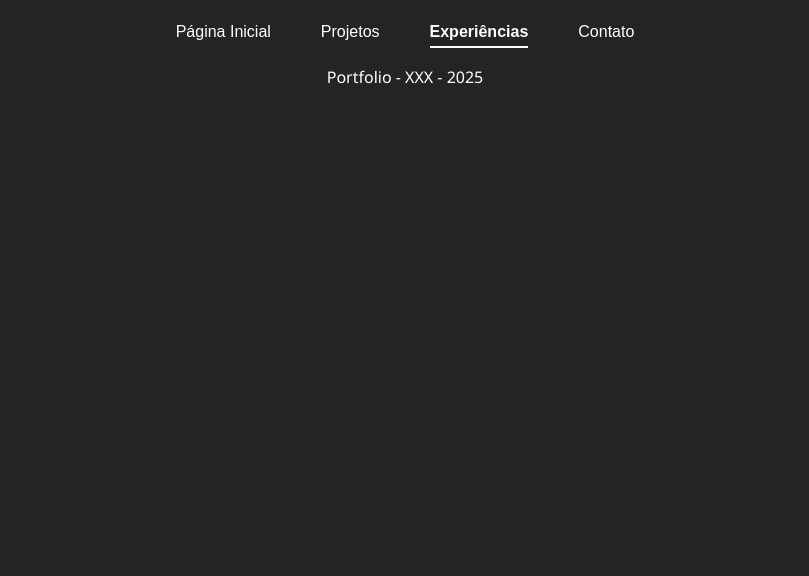
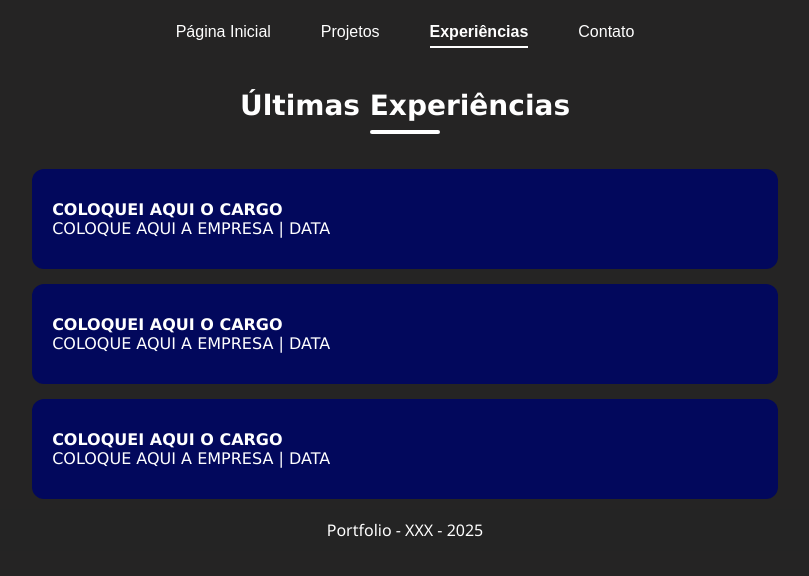
Before and after one commit to OlavoVales/Portfolio-Projeto-1-Lab-Desenvolvimento-de-Software, an Angular app: page / in a window 1280 px wide. Both pictures are taken after a click on the button "Experiências". Shown: the top 576 px of the page, without its empty margins (235-1044 px from the left). Built offline with nearby package versions, Linux system fonts and the light colour scheme.

Commit message:
Començando a estrutura da página de experiências

```diff
--- a/src/app/components/experiencias/experiencias.css
+++ b/src/app/components/experiencias/experiencias.css
@@ -0,0 +1,89 @@
+/*Seção das Experiência*/
+.experiencias {
+    width: 100%;
+    padding: 10px 0;
+    display: flex;
+    flex-direction: column;
+    align-items: center;
+}
+
+.experiencias h2 {
+    font-size: 28px;
+    font-family: Verdana, Geneva, Tahoma, sans-serif;
+    font-weight: bold;
+    color: white;
+    margin-bottom: 20px;
+    position: relative;
+}
+
+.experiencias summary p {
+    display: flex;
+    flex-direction: column;
+}
+
+.experiencias summary p strong {
+    display: block;
+}
+
+.experiencias h2::after {
+    content: "";
+    display: block;
+    width: 70px;
+    height: 4px;
+    background: white;
+    margin: 8px auto 0;
+    border-radius: 2px;
+}
+
+/* Cards de experiência */
+.experiencias details {
+    border-radius: 12px;
+    width: 100%;
+    max-width: 59%;
+    margin-top: 15px;
+    overflow: hidden;
+    transition: transform 0.2s ease, box-shadow 0.3s ease;
+}
+
+.experiencias details:hover {
+    transform: translateY(-3px);
+    box-shadow: 0 8px 20px rgba(0,0,0,0.12);
+}
+
+/* Cabeçalho */
+.experiencias summary {
+    cursor: pointer;
+    padding: 15px 20px;
+    display: flex;
+    justify-content: space-between;
+    align-items: center;
+    background: #02085c;
+    color: white;
+    font-size: 16px;
+    transition: background 0.3s ease;
+}
+
+.experiencias summary p, strong, p, article {
+    background: transparent;
+    font-family: Verdana, Geneva, Tahoma, sans-serif;
+}
+
+.experiencias details[open] summary {
+    background: #1b01b3;
+}
+
+/* Texto interno */
+.experiencias article {
+    padding: 20px;
+    font-size: 14px;
+    line-height: 1.6;
+    color: #ffffff;
+    background-color: #2e2e2e;
+    animation: fadeIn 0.3s ease-in-out;
+}
+
+/* Animação de abertura */
+@keyframes fadeIn {
+    from { opacity: 0; transform: translateY(-5px); }
+    to { opacity: 1; transform: translateY(0); }
+}
--- a/src/app/components/experiencias/experiencias.html
+++ b/src/app/components/experiencias/experiencias.html
@@ -16,4 +16,20 @@
   </button>
 </nav>
 
+<!--Seção das Experiências-->
+<div class="experiencias">
+  <h2>Últimas Experiências</h2>
+  @for(item of arrayExperiencias(); track item;){
+    <details>
+      <summary>
+        <p>
+          <strong>{{ item.summary.strong}}</strong>
+          {{ item.summary.p }}
+        </p>
+      </summary>
+      <article [innerHTML]="item.text"></article>
+    </details>
+  }
+</div>
+
 <app-footer></app-footer>
--- a/src/app/components/experiencias/experiencias.ts
+++ b/src/app/components/experiencias/experiencias.ts
@@ -1,13 +1,55 @@
-import { Component } from '@angular/core';
+import { Component, signal, AfterViewInit } from '@angular/core';
 import { RouterModule } from '@angular/router';
 import { Footer } from '../footer/footer';
+import { IExperiencias } from '../interface/IExperiencias.interface';
 
 @Component({
-  selector: 'app-experiencias',
+  selector: 'app-pagina-inicial',
   imports: [RouterModule, Footer],
   templateUrl: './experiencias.html',
   styleUrl: './experiencias.css'
 })
-export class Experiencias {
+export class Experiencias implements AfterViewInit {
 
+  public arrayExperiencias = signal<IExperiencias[]>([
+    {
+      summary: {
+        strong: 'COLOQUEI AQUI O CARGO',
+        p: 'COLOQUE AQUI A EMPRESA | DATA',
+      },
+      text: "COLOQUE AQUI UMA BREVE DESCRIÇÃO DA SUA EXPERIÊNCIA",
+    },
+    {
+      summary: {
+        strong: 'COLOQUEI AQUI O CARGO',
+        p: 'COLOQUE AQUI A EMPRESA | DATA',
+      },
+      text: "COLOQUE AQUI UMA BREVE DESCRIÇÃO DA SUA EXPERIÊNCIA",
+    },
+    {
+      summary: {
+        strong: 'COLOQUEI AQUI O CARGO',
+        p: 'COLOQUE AQUI A EMPRESA | DATA',
+      },
+      text: "COLOQUE AQUI UMA BREVE DESCRIÇÃO DA SUA EXPERIÊNCIA",
+    }
+  ]);
+
+  constructor() {}
+
+  ngAfterViewInit(): void {
+    const detailsElements = document.querySelectorAll<HTMLDetailsElement>('.experiencias details');
+    detailsElements.forEach(det => {
+      det.addEventListener('toggle', () => {
+        if (det.open) {
+          setTimeout(() => {
+            det.scrollIntoView({
+              behavior: 'smooth',
+              block: 'start'
+            });
+          }, 200);
+        }
+      });
+    });
+  }
 }
```
